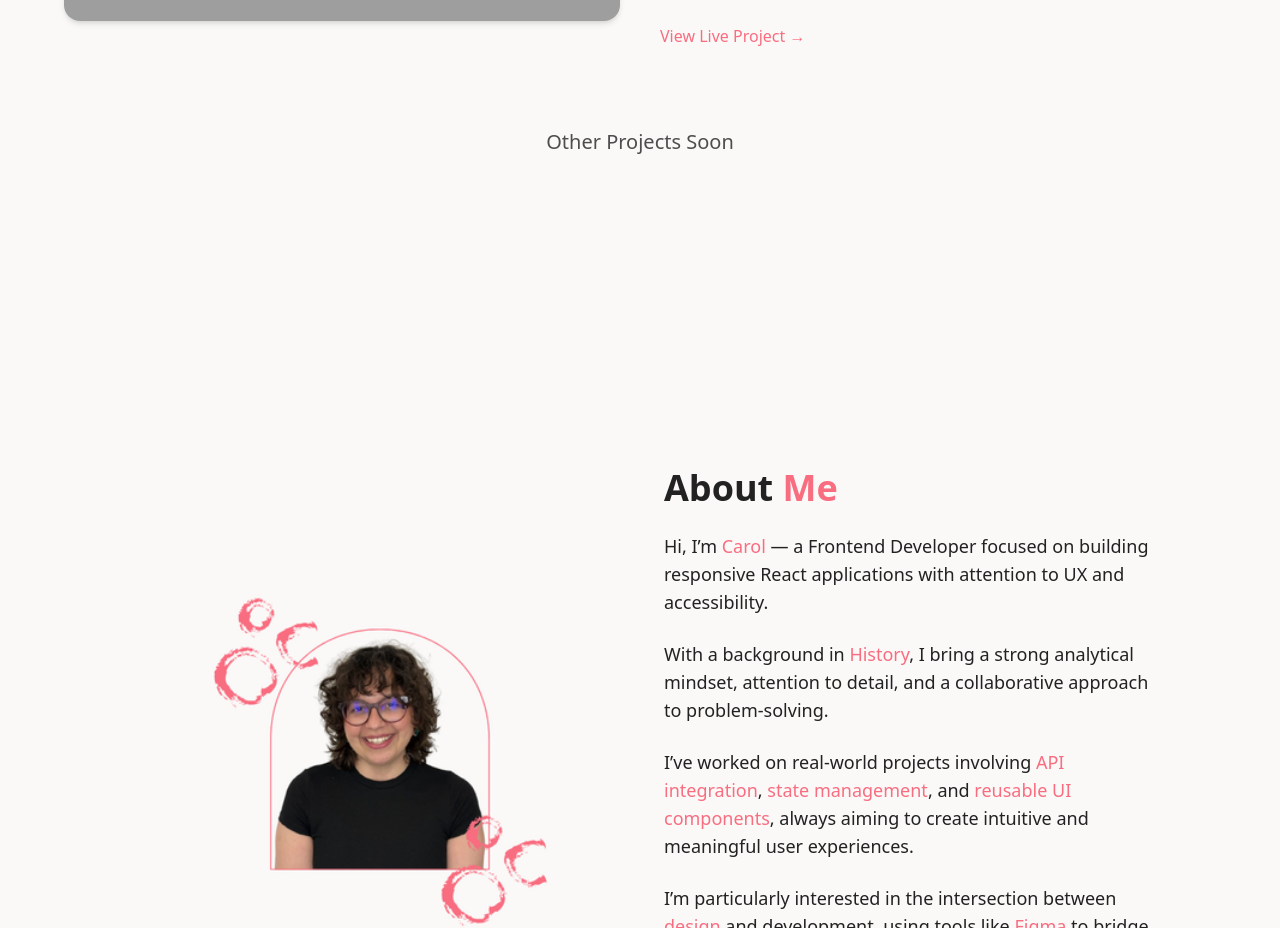
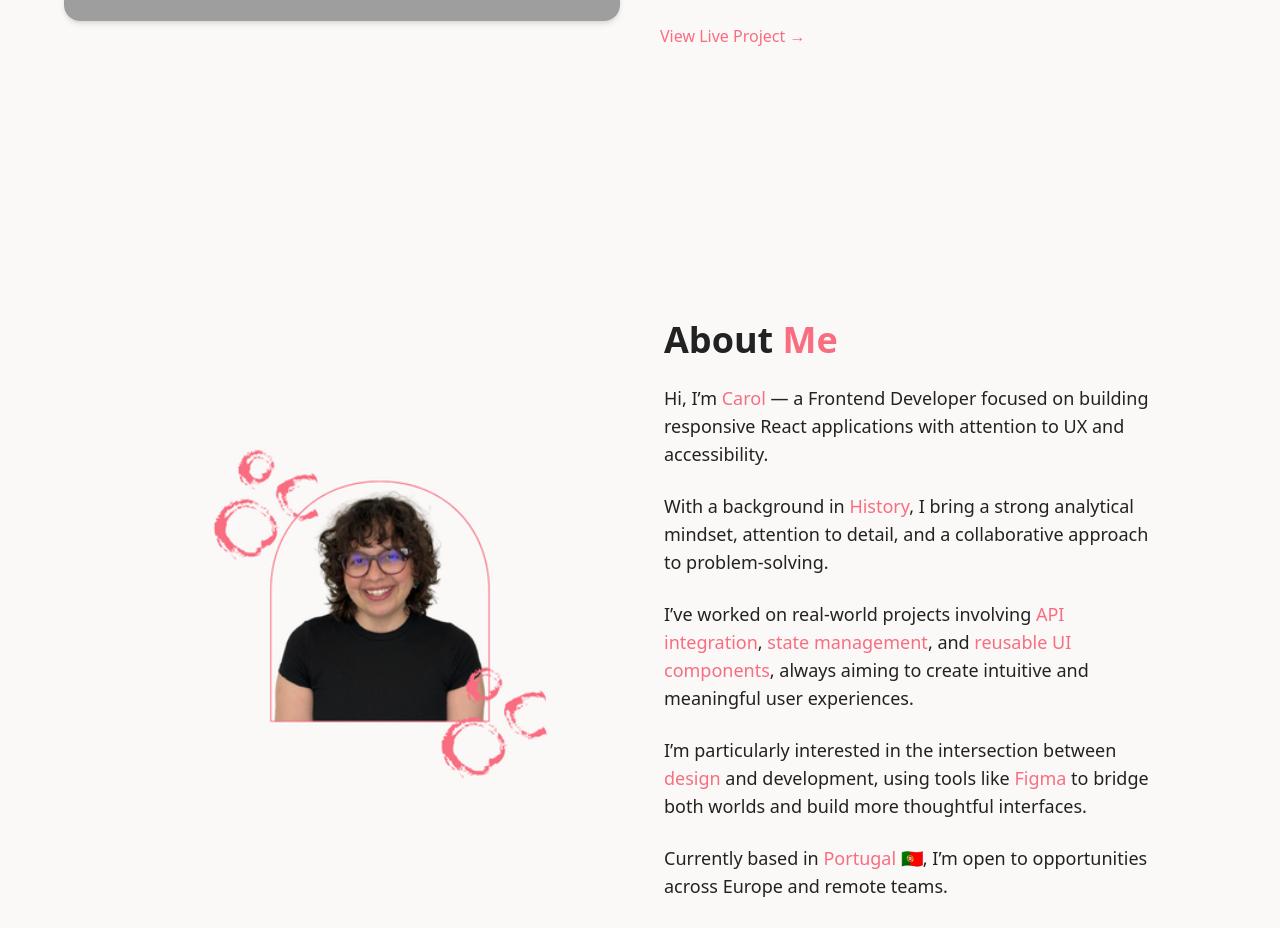
Before and after one commit to carolinedemoraes/iamcarol-website, a React (Vite) app: page / in a window 1280 px wide. Shown: the part 1480-2408 px from the top of the page. Built offline with nearby package versions, Linux system fonts and the light colour scheme; grey boxes are pictures that could not be loaded.

Commit message:
fix: fixed import

```diff
--- a/src/components/Projects/Projects.tsx
+++ b/src/components/Projects/Projects.tsx
@@ -1,5 +1,4 @@
 import { FeaturedProject } from "./FeaturedProject";
-import { ProjectsGrid } from "./ProjectsGrid";
 
 export function Projects() {
   return (
@@ -21,7 +20,7 @@ export function Projects() {
         <FeaturedProject />
 
         {/* OUTROS */}
-        <ProjectsGrid />
+        {/* <ProjectsGrid />*/}
       </div>
     </section>
   );
--- a/src/components/Projects/ProjectsGrid.tsx
+++ b/src/components/Projects/ProjectsGrid.tsx
@@ -40,9 +40,9 @@ export function ProjectsGrid() {
 
       {/* GRID */}
       <div className="grid grid-cols-1 md:grid-cols-2 lg:grid-cols-3 gap-6">
-        {/* {otherProjects.map((project) => (
+        {otherProjects.map((project) => (
           <ProjectCard key={project.id} {...project} />
-       ))}  */}
+        ))}
       </div>
     </div>
   );
```
